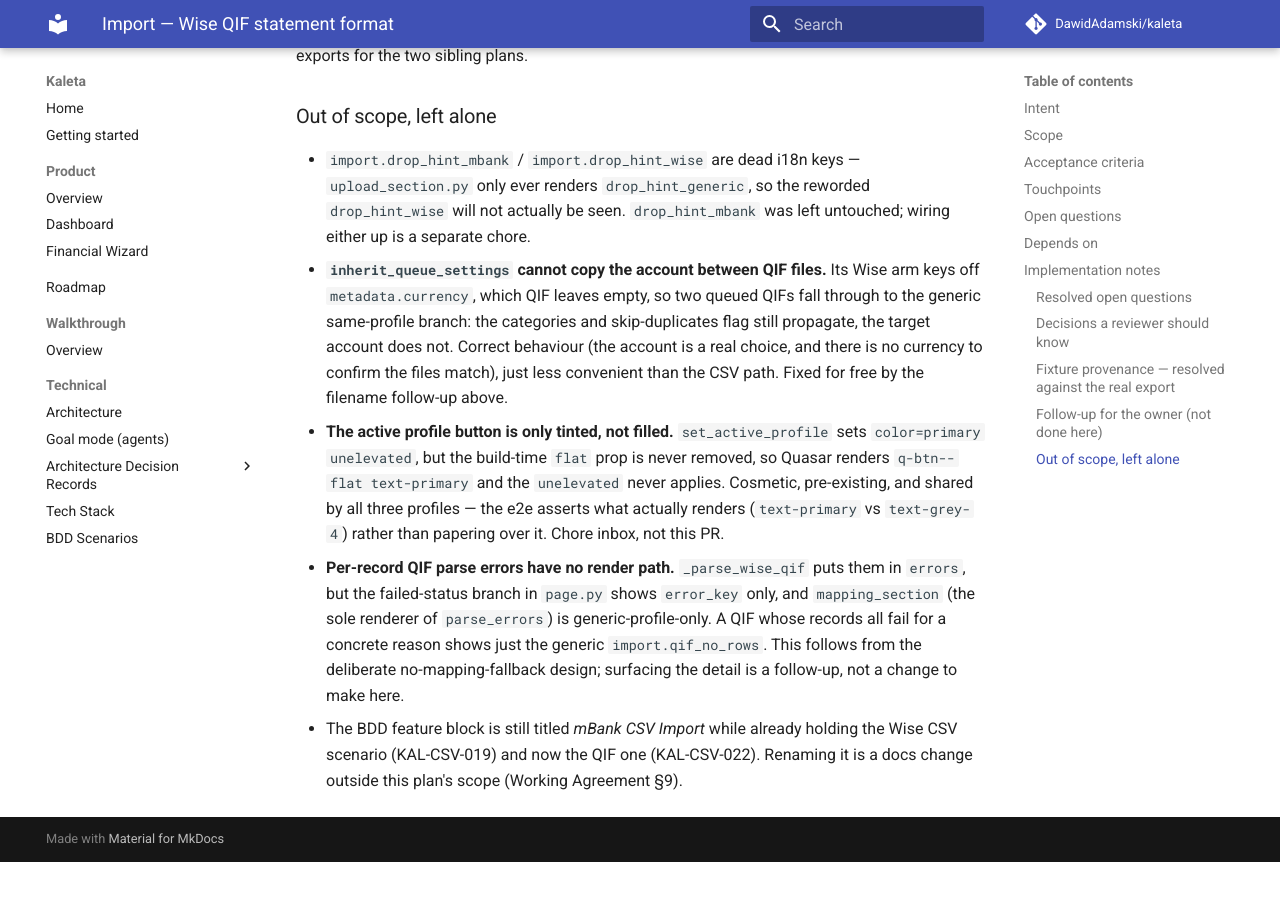
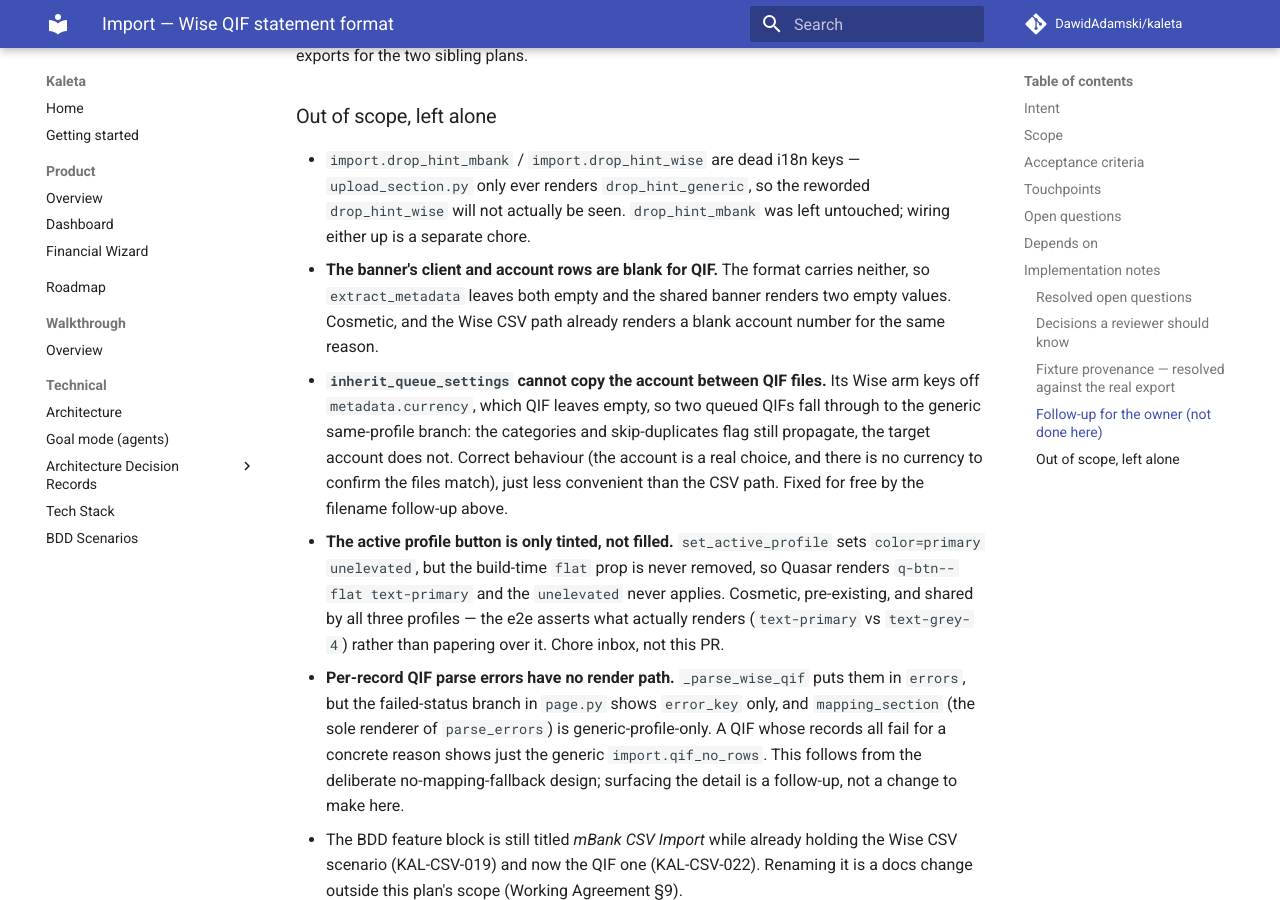
Before and after one commit to DawidAdamski/kaleta, an MkDocs documentation site: the page built from docs/plans/import-wise-qif.md, in a window 1280 px wide and 900 px high, scrolled down 3878 px. Built offline with MkDocs 1.6.1 and Material for MkDocs 9.7.7, drawn with Linux system fonts in a browser that asks for light colours; comment, search, counter and statistics services are not loaded; before the commit the page ends 4740 px from its top, so only the background shows below that.

Commit message:
refactor(import): match only the Wise QIF ids the export proves
`BALANCE-` was written from memory, not observed — the repo's fixture
rules exist to stop exactly that. Detection now matches `CARD-` and
`TRANSFER-` only, the two prefixes present in the real export; anything
else falls through to the generic path instead of being claimed on a
guess.

Also records that the metadata banner shows blank client and account rows
for QIF, since the format carries neither.

Co-Authored-By: Claude Opus 5 (1M context) <noreply@anthropic.com>
Claude-Session: https://claude.ai/code/session_011wScxdogxxLQ6rAFoz3tqa

```diff
--- a/docs/plans/import-wise-qif.md
+++ b/docs/plans/import-wise-qif.md
@@ -166,6 +166,10 @@ rather than folding it into this PR. `test_data/` also holds real
   `upload_section.py` only ever renders `drop_hint_generic`, so the
   reworded `drop_hint_wise` will not actually be seen. `drop_hint_mbank`
   was left untouched; wiring either up is a separate chore.
+- **The banner's client and account rows are blank for QIF.** The format
+  carries neither, so `extract_metadata` leaves both empty and the shared
+  banner renders two empty values. Cosmetic, and the Wise CSV path already
+  renders a blank account number for the same reason.
 - **`inherit_queue_settings` cannot copy the account between QIF files.**
   Its Wise arm keys off `metadata.currency`, which QIF leaves empty, so
   two queued QIFs fall through to the generic same-profile branch: the
```
Also changed, not shown: 1 other file.
